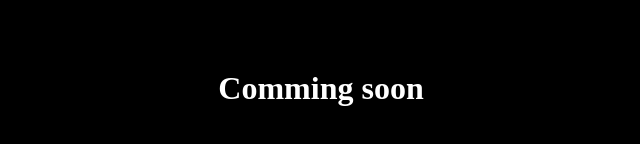
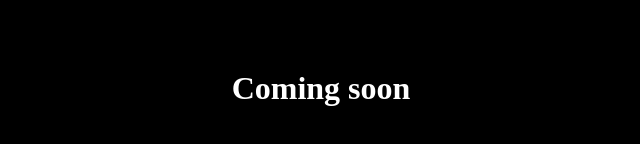
Before and after one commit to nikhilbhosale999/ineuron_Website, a plain HTML site: page index.html in a window 1280 px wide. Shown: the part 312-456 px from the top of the page, without its empty margins (319-959 px from the left). Drawn offline with Linux system fonts and the light colour scheme.

Commit message:
Comming soon Page

```diff
--- a/index.html
+++ b/index.html
@@ -9,7 +9,7 @@
 <link rel="stylesheet" href="./style.css">
 <body>
     <div class="container">
-        <h1>Comming soon</h1>
+        <h1>Coming soon</h1>
     </div>
 
 </body>
```
